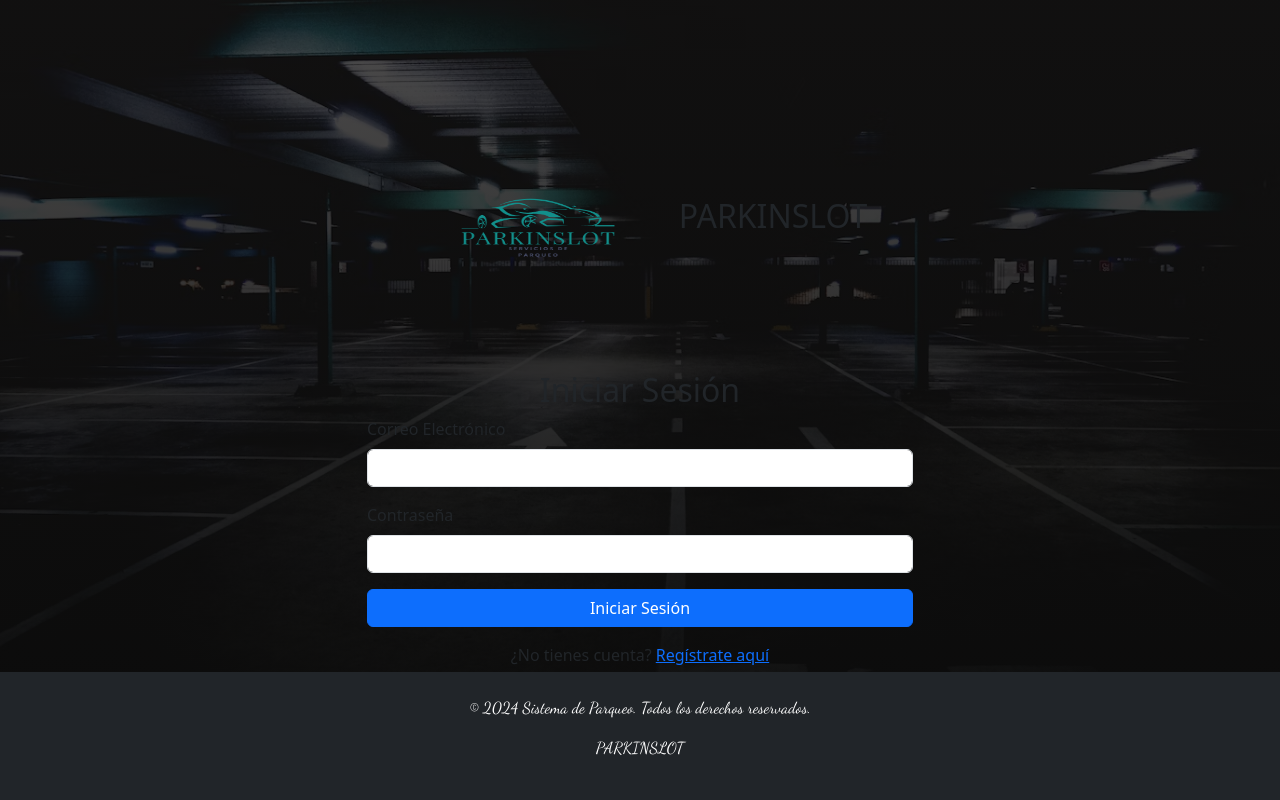
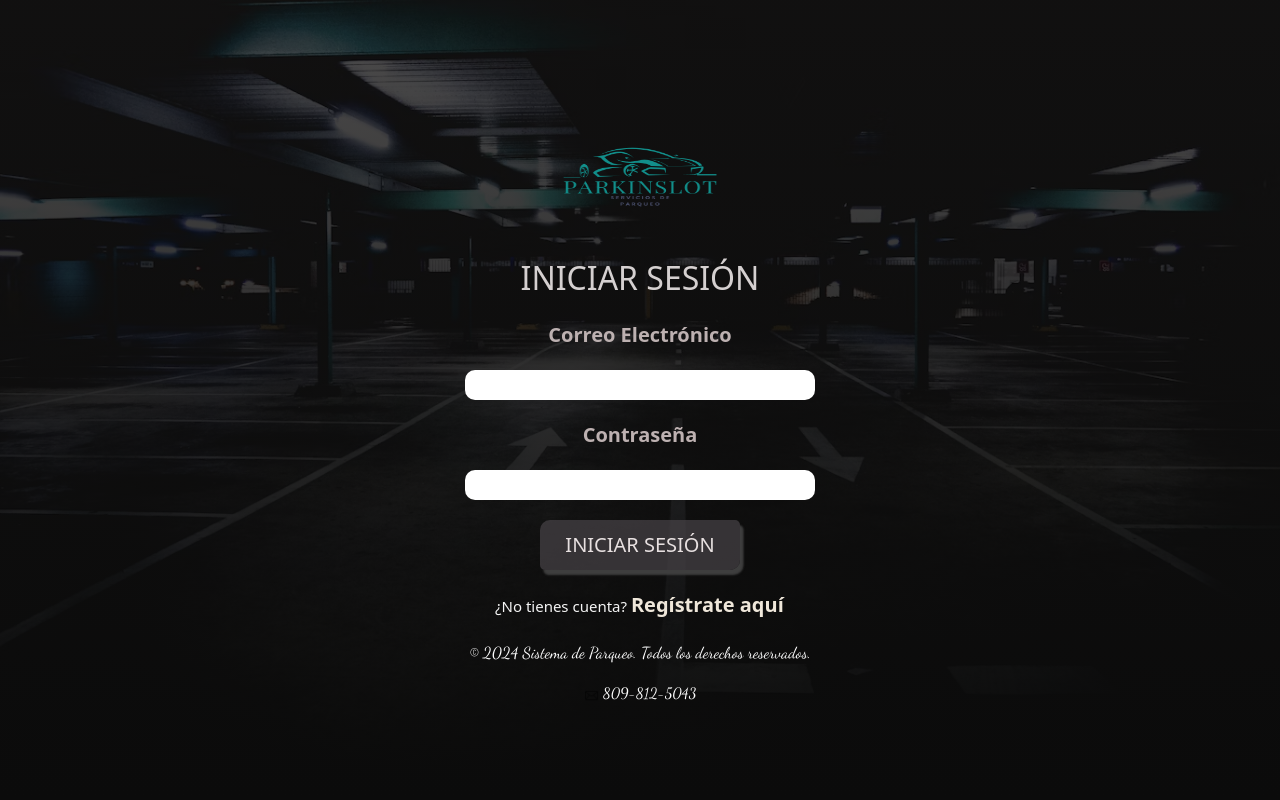
Before and after one commit to 8098125043/Sistema_de_parqueo.github.io, a Flask app: page /login in a window 1280 px wide. Run offline with Flask 3, Linux system fonts and the light colour scheme; some web fonts are replaced.

Commit message:
chore: ajuste vista login

```diff
--- a/templates/login.html
+++ b/templates/login.html
@@ -10,42 +10,28 @@
 </head>
 
 <body>
-    <nav class="navbar navbar-expand-lg navbar-light ">
-        <div class="container">
-            <a class="navbar-brand" href="#"><img src="../static/img/parkin.png" alt="Parkinslot"
-                    class="imagenparqueo"></a>
-            <h2>PARKINSLOT</h2>
-        </div>
-    </nav>
+    <div class="main">
+        <a href="#"><img src="../static/img/parkin.png" alt="Parkinslot"></a>
+        <h2>Iniciar Sesión</h2>
+        <form class="formulario" id="login-form" action="/login" method="POST">
+            <label for="email">Correo Electrónico</label>
+            <input type="email" id="email" name="email" required>
 
-    <section class="container mt-5">
-        <div class="row justify-content-center">
-            <div class="col-md-6">
-                <h2 class="text-center">Iniciar Sesión</h2>
-                <form id="login-form" action="/login" method="POST">
-                    <div class="mb-3">
-                        <label for="email" class="form-label">Correo Electrónico</label>
-                        <input type="email" class="form-control" id="email" name="email" required>
-                    </div>
-                    <div class="mb-3">
-                        <label for="password" class="form-label">Contraseña</label>
-                        <input type="password" class="form-control" id="password" name="password" required>
-                    </div>
-                    <button type="submit" class="btn btn-primary w-100">Iniciar Sesión</button>
+            <label for="password">Contraseña</label>
+            <input type="password" id="password" name="password" required>
+            <button type="submit" class="inicioseccion">Iniciar Sesión</button>
         </form>
         {% if error %}
         <script>
             alert('{{ error }}');
         </script>
         {% endif %}
-                <p class="mt-3 text-center">¿No tienes cuenta? <a href="/registro">Regístrate aquí</a></p>
+        <p class="texto uno">¿No tienes cuenta? <a href="/registro">Regístrate aquí</a></p>
     </div>
-        </div>
-    </section>
 
-    <footer class="bg-dark text-white text-center py-4 fixed-bottom">
+    <footer class="footer">
         <p>&copy; 2024 Sistema de Parqueo. Todos los derechos reservados.</p>
-        <p>PARKINSLOT</p>
+        <p><img src="../static/img/correo.png" alt=""> <a href="tel:8098125043">809-812-5043</a></p>
     </footer>
 
     <script src="{{ url_for('static', filename='scripts.js')}}"></script>
```
Lines whose indentation alone changed are shown as unchanged.
